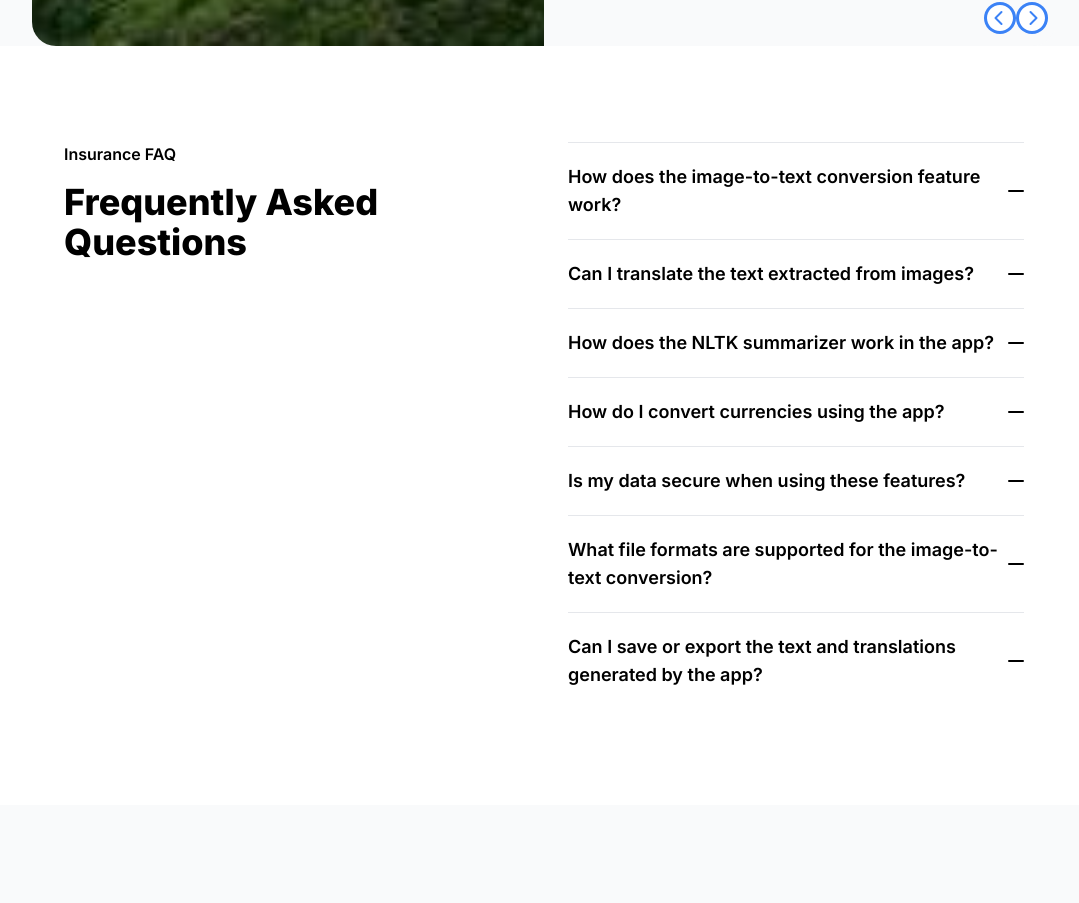
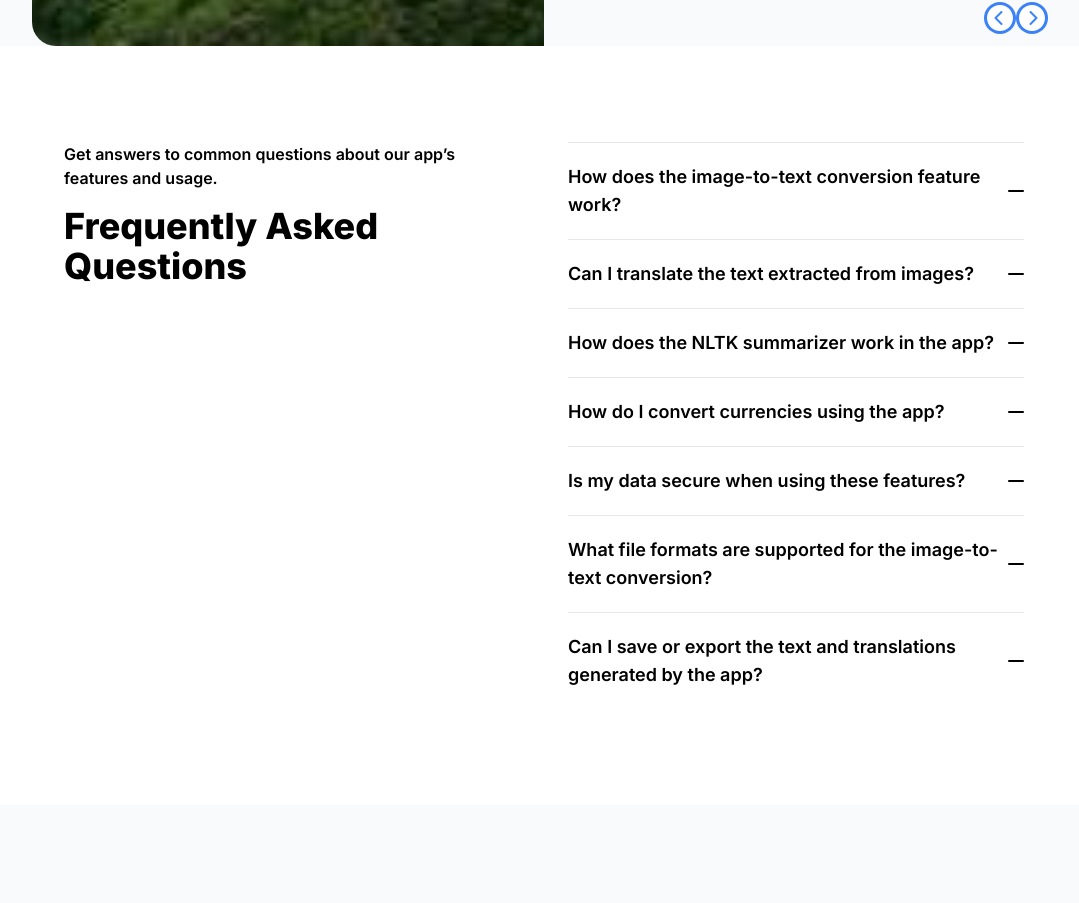
Before and after one commit to louisjoety/travel-toolkit, a Next.js app in the folder frontend/: page / in a window 1280 px wide. Shown: the part 1842-2745 px from the top of the page, without its empty margins (96-1175 px from the left). Built offline with nearby package versions, Linux system fonts and the light colour scheme.

Commit message:
added the small inline text

```diff
--- a/frontend/app/components/Questions.tsx
+++ b/frontend/app/components/Questions.tsx
@@ -46,7 +46,7 @@ const Questions: React.FC = () => {
   return (
     <div className="py-24 px-8 max-w-5xl mx-auto flex flex-col md:flex-row gap-12">
       <div className="flex flex-col text-left basis-1/2">
-        <p className="inline-block font-semibold text-primary mb-4">Insurance FAQ</p>
+        <p className="inline-block font-semibold text-primary mb-4">Get answers to common questions about our app’s features and usage.</p>
         <p className="sm:text-4xl text-3xl font-extrabold text-base-content">Frequently Asked Questions</p>
       </div>
       <ul className="basis-1/2">
```
